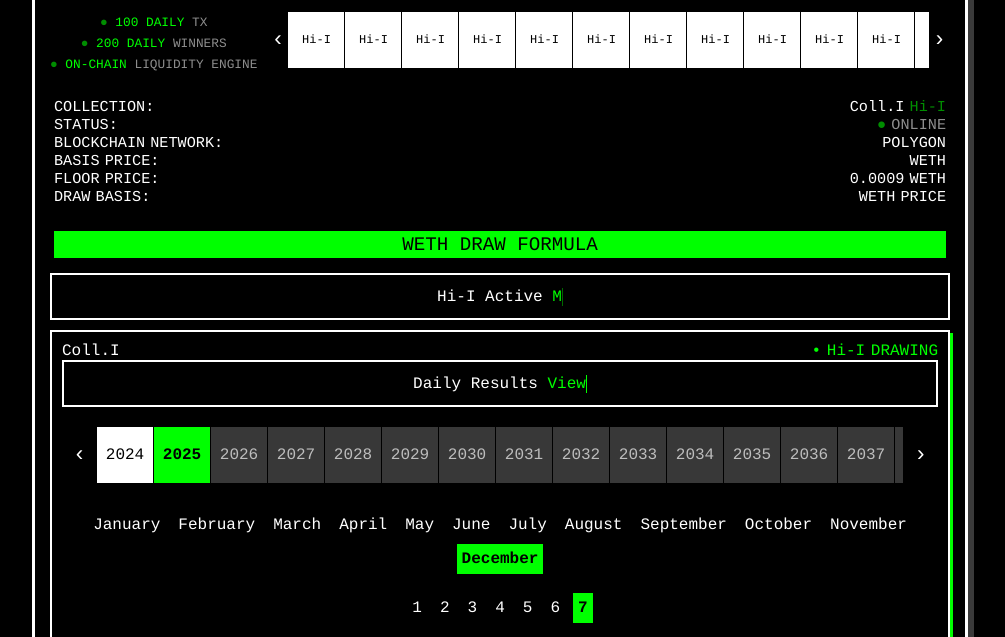
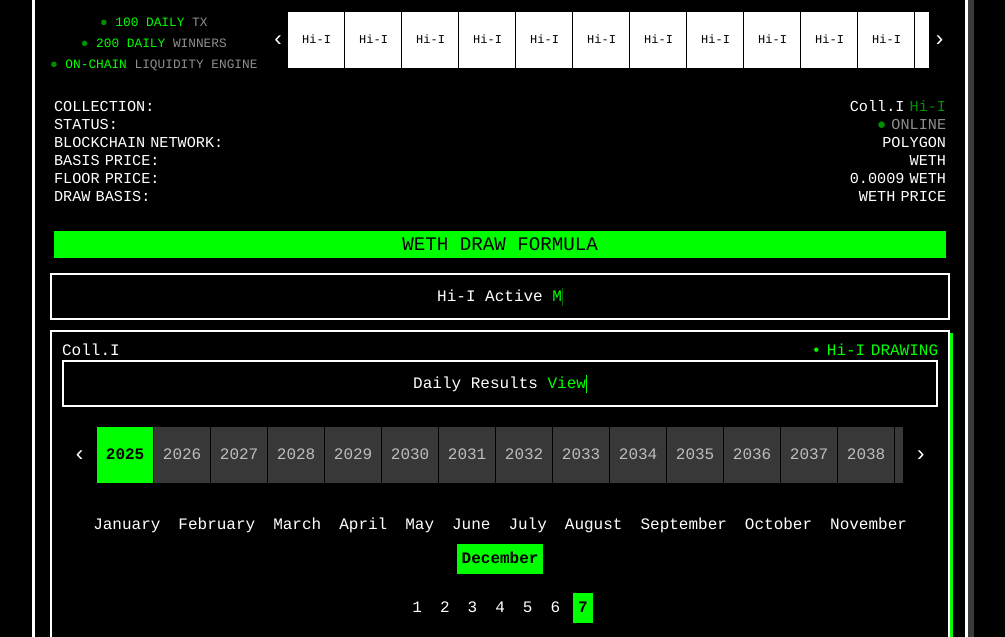
Before and after one commit to hdnft/com, a plain HTML site: page i.html in a window 1280 px wide. Shown: the part 85-722 px from the top of the page, without its empty margins (140-1145 px from the left). Drawn offline with Linux system fonts and the light colour scheme.

Commit message:
Update i.html

```diff
--- a/i.html
+++ b/i.html
@@ -972,7 +972,7 @@ body {
         const CURRENT_DAY = CURRENT_DATE.getDate();
 
         // تنظیمات پروژه
-        const START_YEAR = 2024;
+        const START_YEAR = 2025;
         const END_YEAR = 2100;
 
         const MONTH_NAMES = [
```
